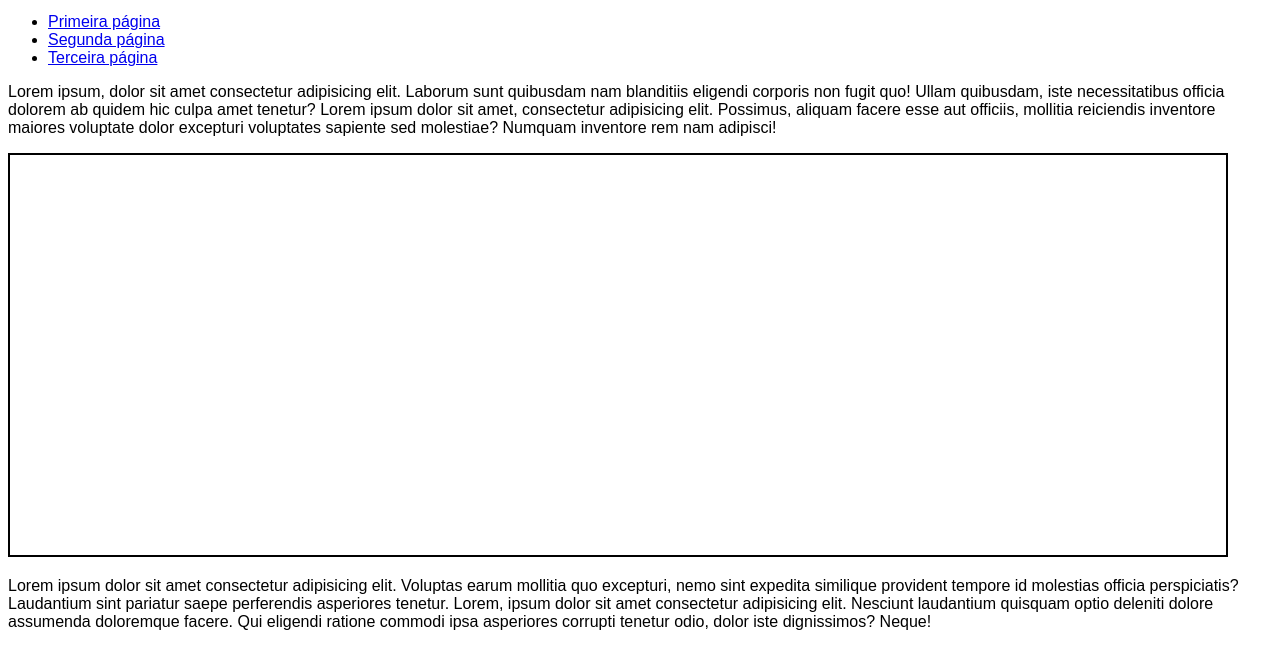
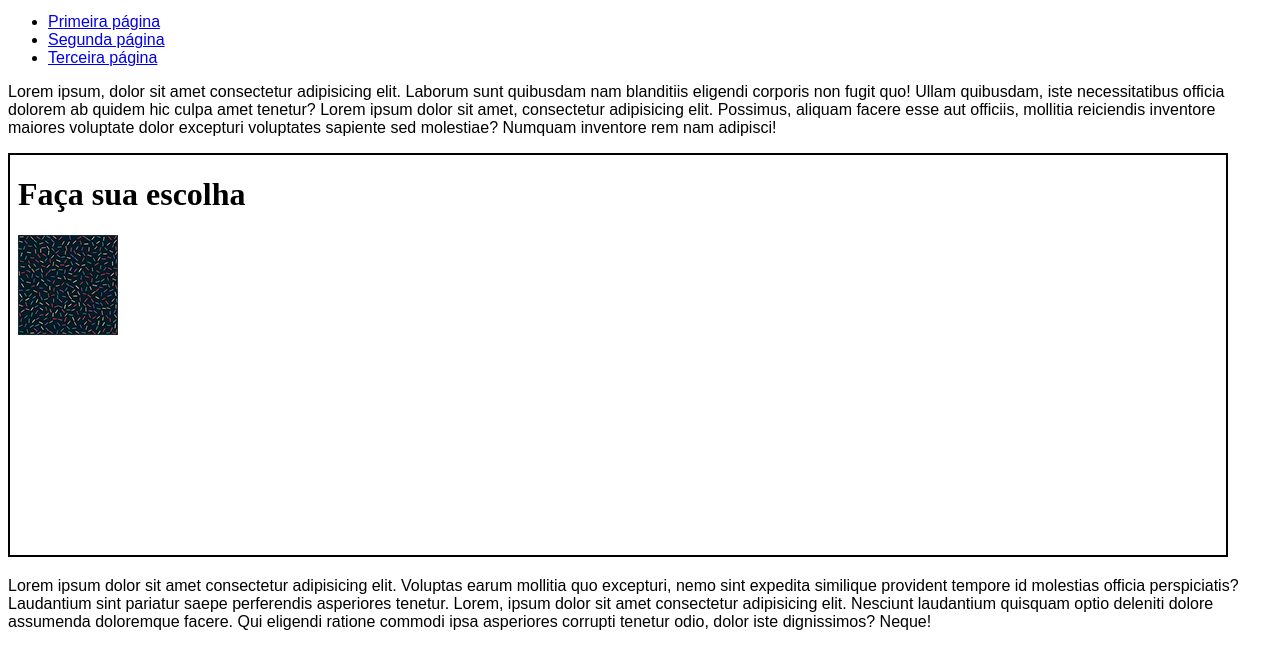
Before and after one commit to mateusraffaelli/html-css, a plain HTML site: page exercicios/ex024/iframe003.html in a window 1280 px wide. Shown: the part 119-788 px from the top of the page. Drawn offline with Linux system fonts and the light colour scheme.

Commit message:
atualização ex024

```diff
--- a/exercicios/ex024/iframe003.html
+++ b/exercicios/ex024/iframe003.html
@@ -29,7 +29,7 @@
 
     <p>Lorem ipsum, dolor sit amet consectetur adipisicing elit. Laborum sunt quibusdam nam blanditiis eligendi corporis non fugit quo! Ullam quibusdam, iste necessitatibus officia dolorem ab quidem hic culpa amet tenetur? Lorem ipsum dolor sit amet, consectetur adipisicing elit. Possimus, aliquam facere esse aut officiis, mollitia reiciendis inventore maiores voluptate dolor excepturi voluptates sapiente sed molestiae? Numquam inventore rem nam adipisci!</p>
 
-    <iframe src="" id="tela" name="frame">
+    <iframe id="tela" name="fame" srcdoc="<h1>Faça sua escolha</h1><img src='imagens/pattern001.png'>">
         <p>Infelizmente seu navegador não é compativel com isso!</p>
     </iframe>
 
```
Also changed, not shown: exercicios/ex024/imagens/pattern001.png (added).
